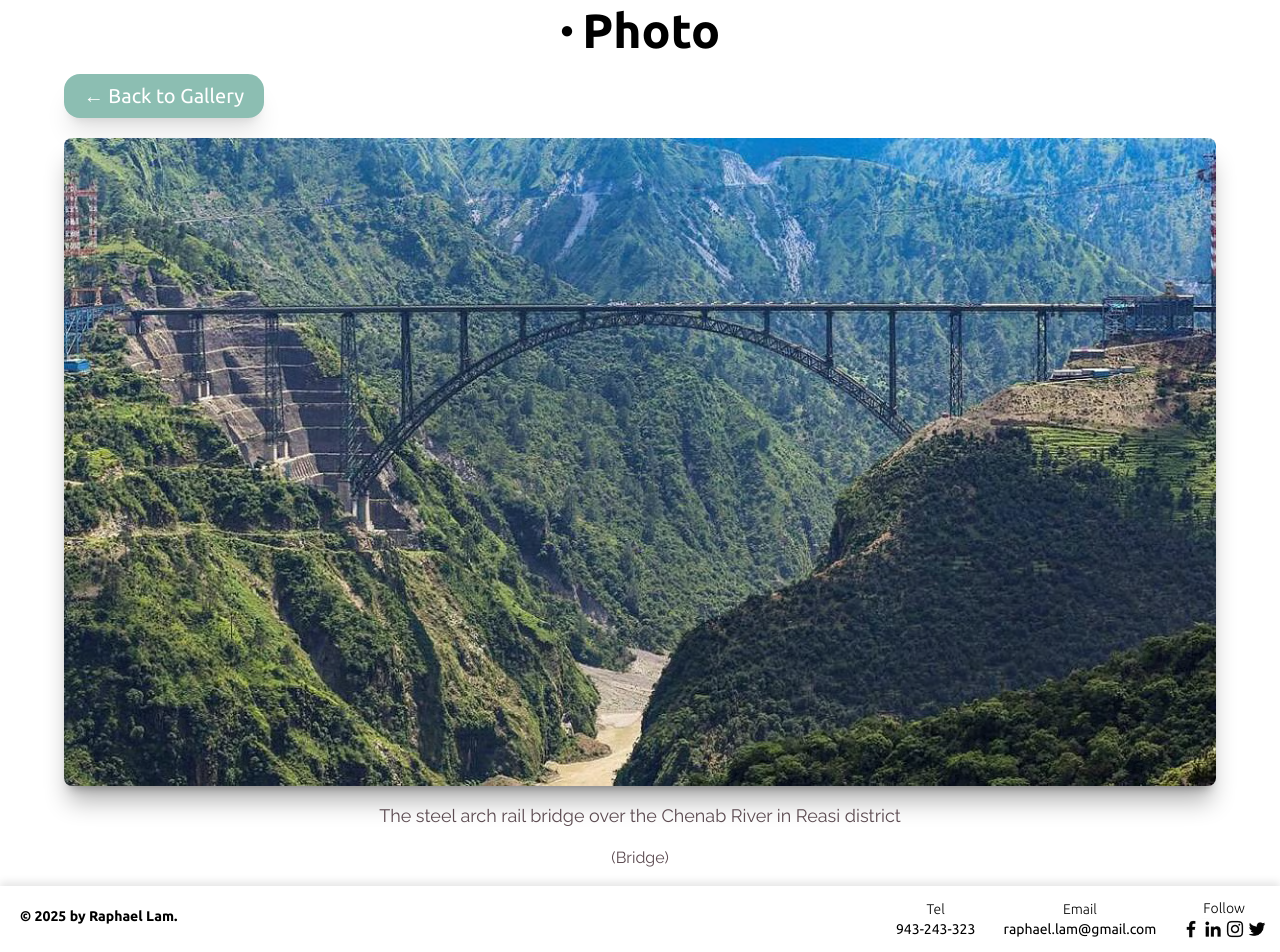
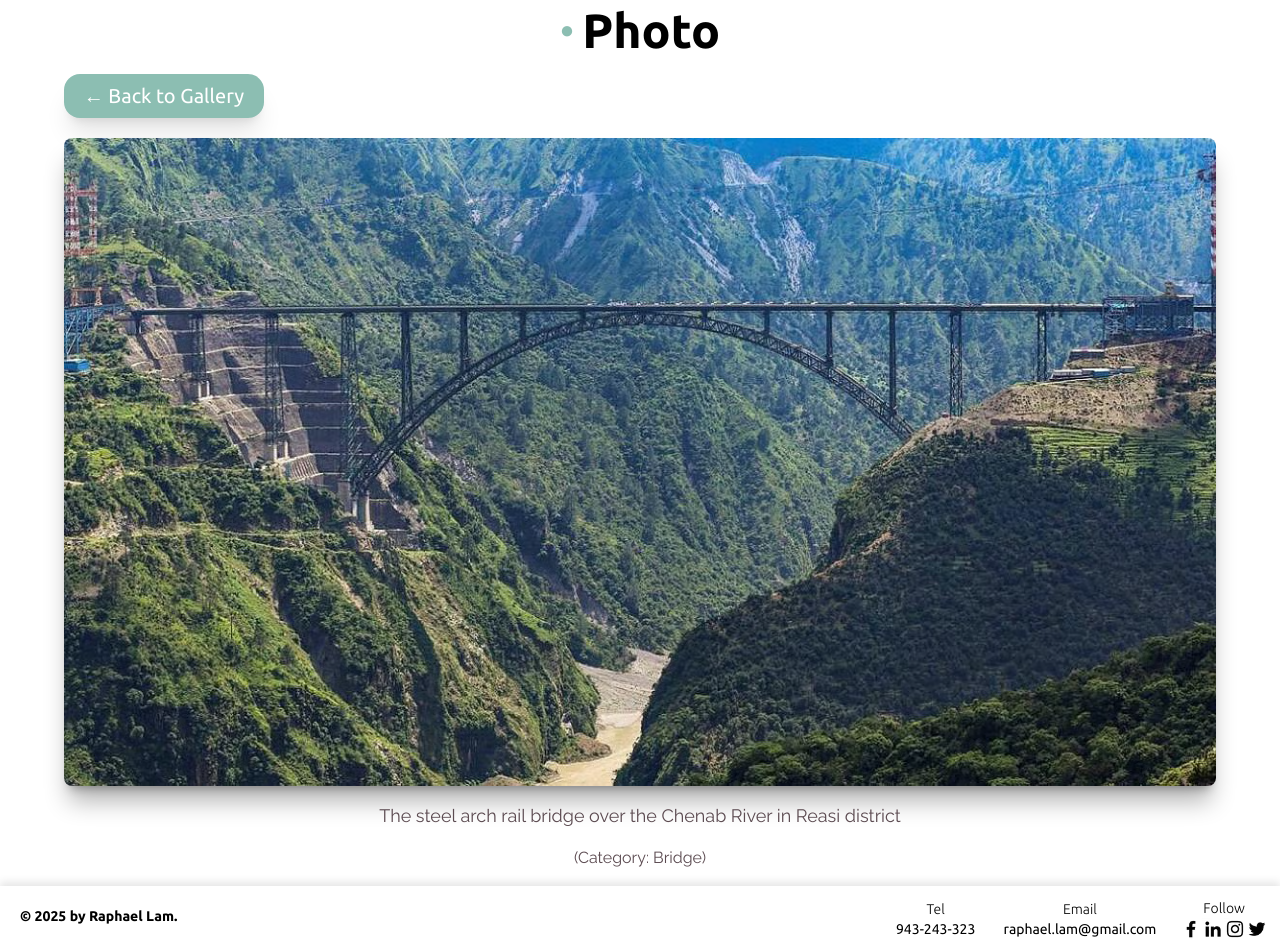
Before and after one commit to whyanbu/CS601_Project, a React (Vite) app: page /CS601_Project/photo/1 in a window 1280 px wide. Shown: the part 122-1074 px from the top of the page. Built offline with nearby package versions, Linux system fonts and the light colour scheme.

Commit message:
revised PageTitle

```diff
--- a/src/components/PageTitle.tsx
+++ b/src/components/PageTitle.tsx
@@ -1,11 +1,12 @@
 interface Props {
-    text: string
-    color: string
+    text: string,
+    className: string
 }
 
 const PageTitle: React.FC<Props> = (props: Props) => {
+
     return (
-        <div className={`before:content-['●'] before:mr-2 before:text-${props.color} before:text-2xl
+        <div className={`before:content-['●'] before:mr-2 ${props.className || ''} before:text-2xl
                          font-bold text-5xl mx-auto flex items-center justify-center`}>
             {props.text}
         </div>
--- a/src/pages/Contact.tsx
+++ b/src/pages/Contact.tsx
@@ -4,7 +4,7 @@ import PageTitle from "../components/PageTitle";
 const Contact = () => {
     return (
         <div className="bg-c3 py-15">
-            <PageTitle text="Contact Me" color={"c2"}/>
+            <PageTitle text="Contact Me" className="before:text-c2"/>
             <ContactForm/>
         </div>
     );
--- a/src/pages/Gallery.tsx
+++ b/src/pages/Gallery.tsx
@@ -22,7 +22,7 @@ const Gallery = () => {
 
     return (
         <div className="bg-c4 py-15 px-15">
-            <PageTitle text="Gallery" color={"c1"}/>
+            <PageTitle text="Gallery" className="before:text-c1"/>
 
             {/* filter drop down menu */}
             <div className="text-center font-content md:text-right mt-10">
@@ -42,7 +42,7 @@ const Gallery = () => {
                 {/* Gallery Grid */}
                 <div className="grid grid-cols-1 sm:grid-cols-2 md:grid-cols-3 lg:grid-cols-4 gap-6">
                     {images.filter(img => filter === defaultCategory || img.category === filter).map(img => (
-                        <Link to={`/photo/${img.id}`} className="product-list-item-wrap">
+                        <Link key={img.id} to={`/photo/${img.id}`} className="product-list-item-wrap">
                             <img
                                 key={img.id}
                                 src={`${import.meta.env.BASE_URL}images/${img.filename}`}
--- a/src/pages/Game.tsx
+++ b/src/pages/Game.tsx
@@ -4,7 +4,7 @@ import SequenceGame from "../components/SequenceGame";
 const Game = () => {
     return (
         <div className="bg-c6 py-15">
-            <PageTitle text="Game" color={"c2"}/>
+            <PageTitle text="Game" className="before:text-c2"/>
             <SequenceGame />
         </div>
     );
--- a/src/pages/Photo.tsx
+++ b/src/pages/Photo.tsx
@@ -22,7 +22,7 @@ const Photo = () => {
 
     return (
         <div className="flex flex-col w-9/10 mx-auto mt-10">
-            <PageTitle text="Photo" color={"c4"}/>
+            <PageTitle text="Photo" className="before:text-c4"/>
             <Link className="bg-c4 text-content text-white text-xl py-2 px-3 my-5 w-50 text-center rounded-2xl shadow-xl hover:bg-c2 transition" to="/gallery">
                 ← Back to Gallery
             </Link>
@@ -37,7 +37,7 @@ const Photo = () => {
             </p>
             {/* Category */}
             <p className="font-content text-c5 text-base my-4 mx-auto px-4 text-wrap text-center">
-                ({image.category})
+                (Category: {image.category})
             </p>
         </div>
     );
--- a/src/pages/Resume.tsx
+++ b/src/pages/Resume.tsx
@@ -35,7 +35,7 @@ const Resume = () => {
 
     return (
         <div className="bg-c1 py-15">
-            <PageTitle text="Résumé" color={"c4"}/>
+            <PageTitle text="Résumé" className="before:text-c4"/>
             <div>
                 {experience.length === 0 ? "" : <div className="w-9/10 max-w-3xl text-center md:text-left mx-auto mt-10 text-3xl text-c4 font-bold">Experience</div>}
                 {experience.map((exp: Experience, idx: number) => <ExperienceCard key={idx} exp={exp}/>)}
```
Also changed, not shown: 1 other file (tests, documents, lock files or other folders).
